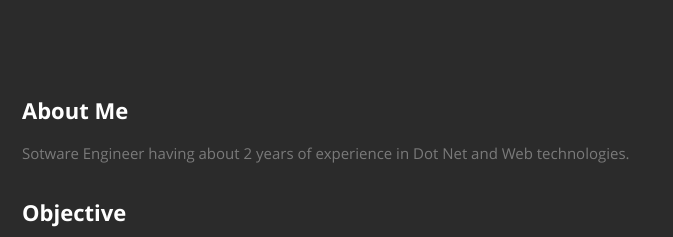
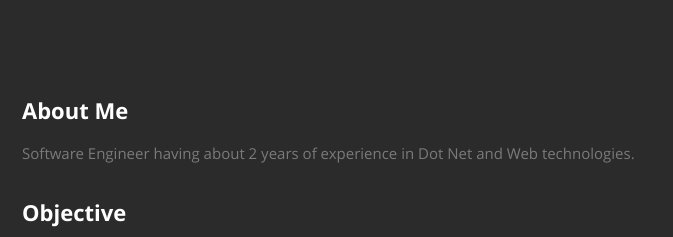
Before and after one commit to anishgomez/personalwebsite, a plain HTML site: page docs/index.html in a window 1280 px wide. Shown: the part 800-1037 px from the top of the page, 383-1056 px from the left. Drawn offline with nearby package versions, Linux system fonts and the light colour scheme.

Commit message:
spelling correction

```diff
--- a/docs/index.html
+++ b/docs/index.html
@@ -96,7 +96,7 @@
 
             <h2>About Me</h2>
 
-            <p>Sotware Engineer having about 2 years of experience in Dot Net and Web technologies. <p>
+            <p>Software Engineer having about 2 years of experience in Dot Net and Web technologies. <p>
 
             <h2>Objective</h2>
             <p>To pursue a challenging career and be a part of progressive organization that gives a scope to enhance my knowledge and utilizing my skills towards the growth of the organization.</p>
```
